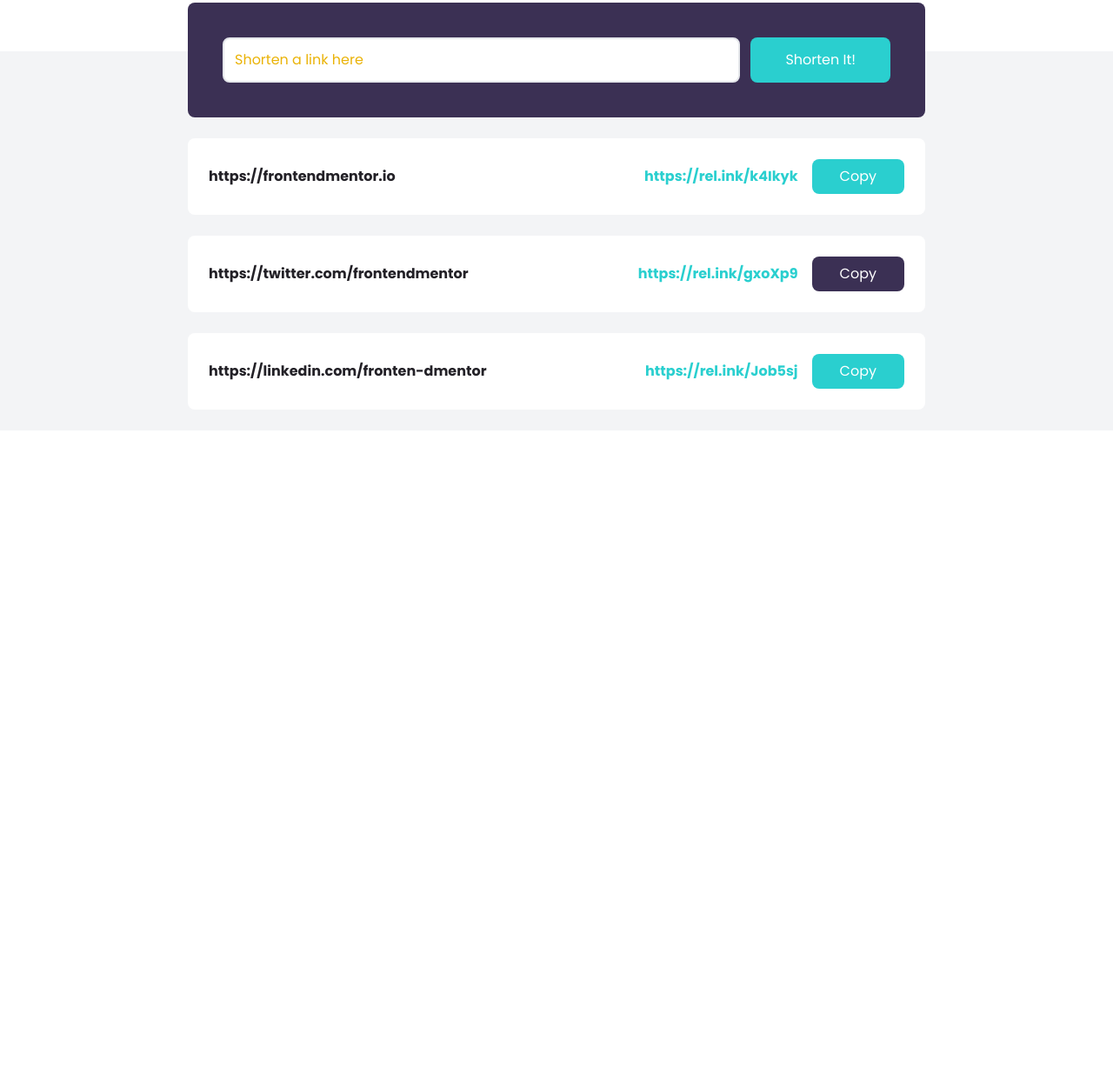
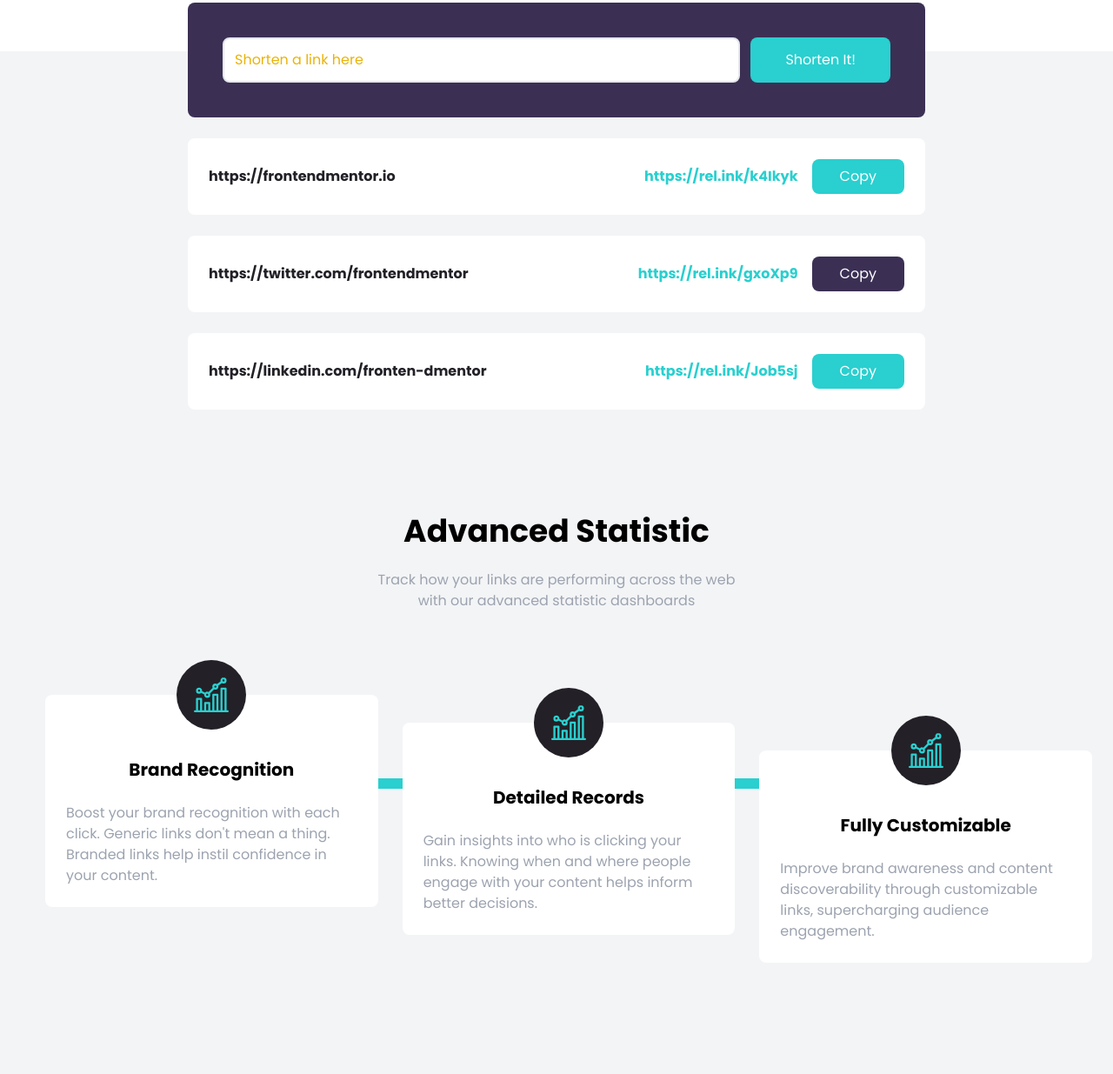
Before and after one commit to fabiotano/Shortly, a website: page index.html in a window 1280 px wide. Shown: the part 685-1920 px from the top of the page at 87% size. Before the commit the page ends 1180 px from the top, so only its background shows below. Drawn offline with Linux system fonts and the light colour scheme.

Commit message:
Feature Boxes

```diff
--- a/index.html
+++ b/index.html
@@ -119,6 +119,62 @@
     </div>
   </section>
 
+  <section id="stats" class="py-24 bg-gray-100">
+    <div>
+      <h2 class="text-4xl mb-6 font-bold text-center">
+        Advanced Statistic
+      </h2>
+      <p class="max-w-xs text-center mx-auto text-gray-400 md:max-w-md">Track how your links are performing across the
+        web with our advanced statistic dashboards</p>
+    </div>
+  </section>
+
+  <!-- Feature Box Section -->
+  <section id="features" class="pb-32 bg-gray-100">
+
+    <div class="relative container flex flex-col items-start mx-auto px-6 md:flex-row md:space-x-7">
+      <!-- Horizontal Line -->
+      <div class="hidden absolute top-24 left-16 w-10/12 h-3 bg-cyan md:block"></div>
+      <!-- Vertical Line -->
+      <div class="absolute w-2 left-1/2 h-full -ml-1 bg-cyan md:hidden"></div>
+
+      <!-- Box 1 -->
+      <div class="relative flex flex-col flex-grow p-6 space-y-6 bg-white rounded-lg md:w-1/3">
+        <div class="absolute -ml-10 left-1/2 -top-10">
+          <div class="flex items-center justify-center w-20 h-20 p-4 rounded-full bg-veryDarkViolet">
+            <img src="images/icon-brand-recognition.svg" alt="" />
+          </div>
+        </div>
+        <h5 class="pt-6 text-xl font-bold text-center capitalize">Brand recognition</h5>
+        <h5 class="text-center text-gray-400 md:text-left">Boost your brand recognition with each click. Generic links
+          don't mean a thing. Branded links help instil confidence in your content.</h5>
+      </div>
+
+      <!-- Box 2 -->
+      <div class="mt-24 relative flex flex-col flex-grow p-6 space-y-6 bg-white rounded-lg md:mt-8 md:w-1/3">
+        <div class="absolute -ml-10 left-1/2 -top-10">
+          <div class="flex items-center justify-center w-20 h-20 p-4 rounded-full bg-veryDarkViolet">
+            <img src="images/icon-brand-recognition.svg" alt="" />
+          </div>
+        </div>
+        <h5 class="pt-6 text-xl font-bold text-center capitalize">Detailed Records</h5>
+        <h5 class="text-center text-gray-400 md:text-left">Gain insights into who is clicking your links. Knowing when and where people engage with your content helps inform better decisions.</h5>
+      </div>
+
+      <!-- Box 3 -->
+      <div class="mt-24 relative flex flex-col flex-grow p-6 space-y-6 bg-white rounded-lg md:mt-16 md:w-1/3">
+        <div class="absolute -ml-10 left-1/2 -top-10">
+          <div class="flex items-center justify-center w-20 h-20 p-4 rounded-full bg-veryDarkViolet">
+            <img src="images/icon-brand-recognition.svg" alt="" />
+          </div>
+        </div>
+        <h5 class="pt-6 text-xl font-bold text-center capitalize">Fully Customizable</h5>
+        <h5 class="text-center text-gray-400 md:text-left">Improve brand awareness and content discoverability through customizable links, supercharging audience engagement.</h5>
+      </div>
+
+    </div>
+  </section>
+
 </body>
 
 </html>
```
Also changed, not shown: css/style.css.
